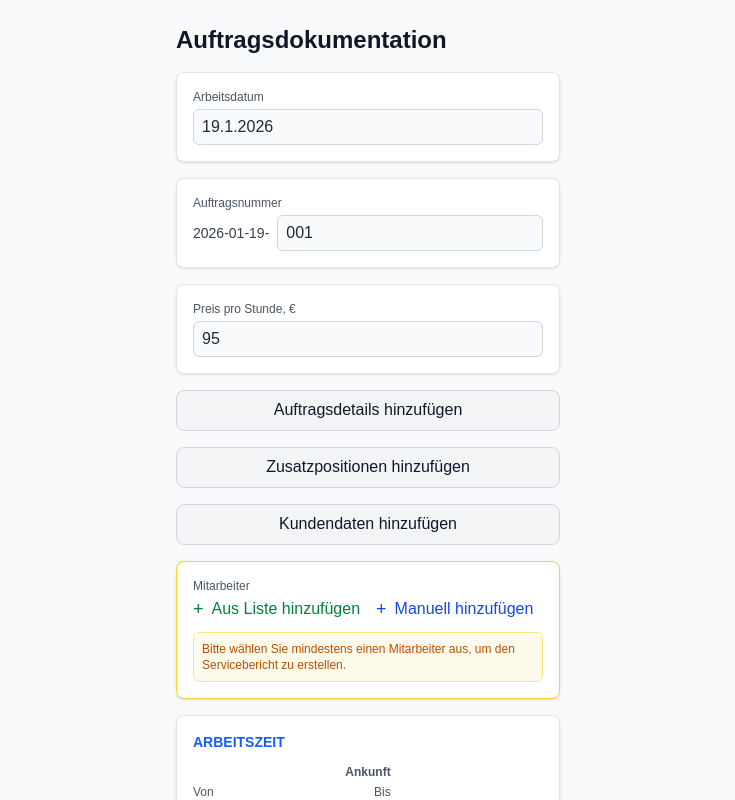
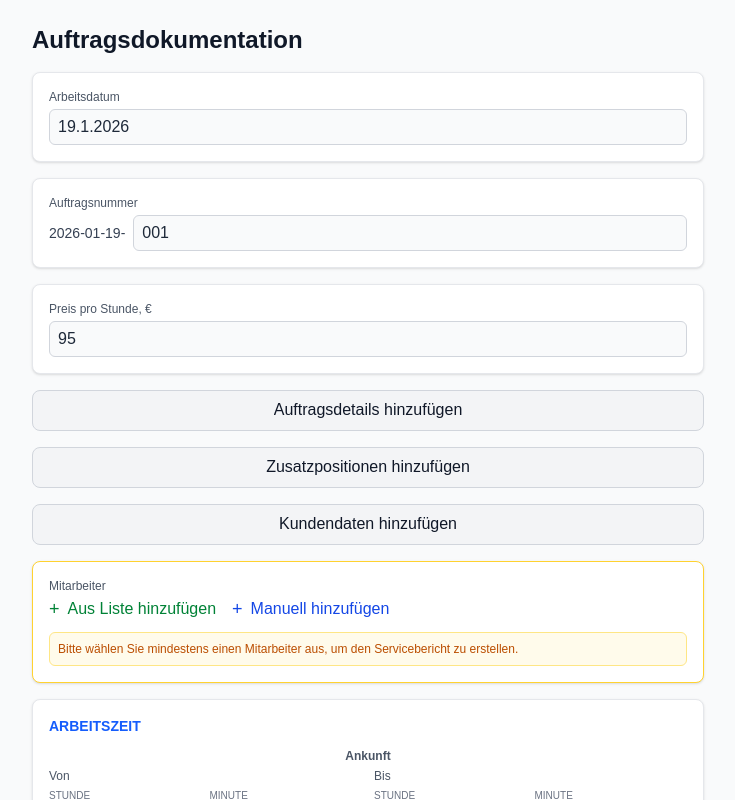
Before and after one commit to LutsDM/EDVTimeCalculator, a Next.js app: page / in a window 1280 px wide. Shown: the top 800 px of the page, without its empty margins (272-1007 px from the left). Built offline with nearby package versions, Linux system fonts and the light colour scheme.

Commit message:
new resolution

```diff
--- a/app/components/TimeCalculator.tsx
+++ b/app/components/TimeCalculator.tsx
@@ -545,7 +545,7 @@
           print:hidden
         `}
       >
-        <div className="max-w-md sm:max-w-sm mx-auto space-y-4">
+        <div className="w-full max-w-md md:max-w-2xl mx-auto space-y-4">
           <h1 className="text-2xl font-semibold text-gray-900">
             Auftragsdokumentation
           </h1>
@@ -820,7 +820,7 @@
       )}
 
       {previewDocumentType === "service" && !report && (
-        <div className="p-4 max-w-md mx-auto">
+        <div className="p-4 w-full max-w-md md:max-w-2xl mx-auto">
           <p className="text-amber-800 bg-amber-50 border border-amber-200 rounded-md p-3">
             Bitte Zeitangaben (Ankunft, Arbeitszeit, ggf. Abfahrt) prüfen, um
             den Servicebericht anzuzeigen.
```
